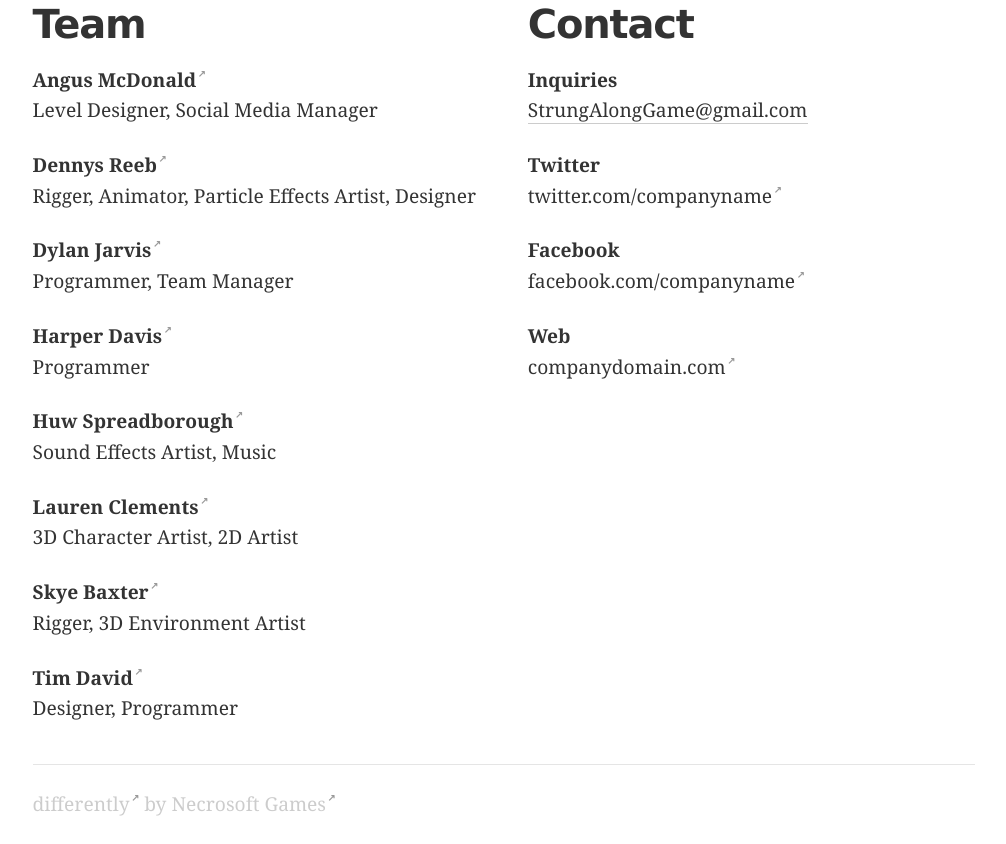
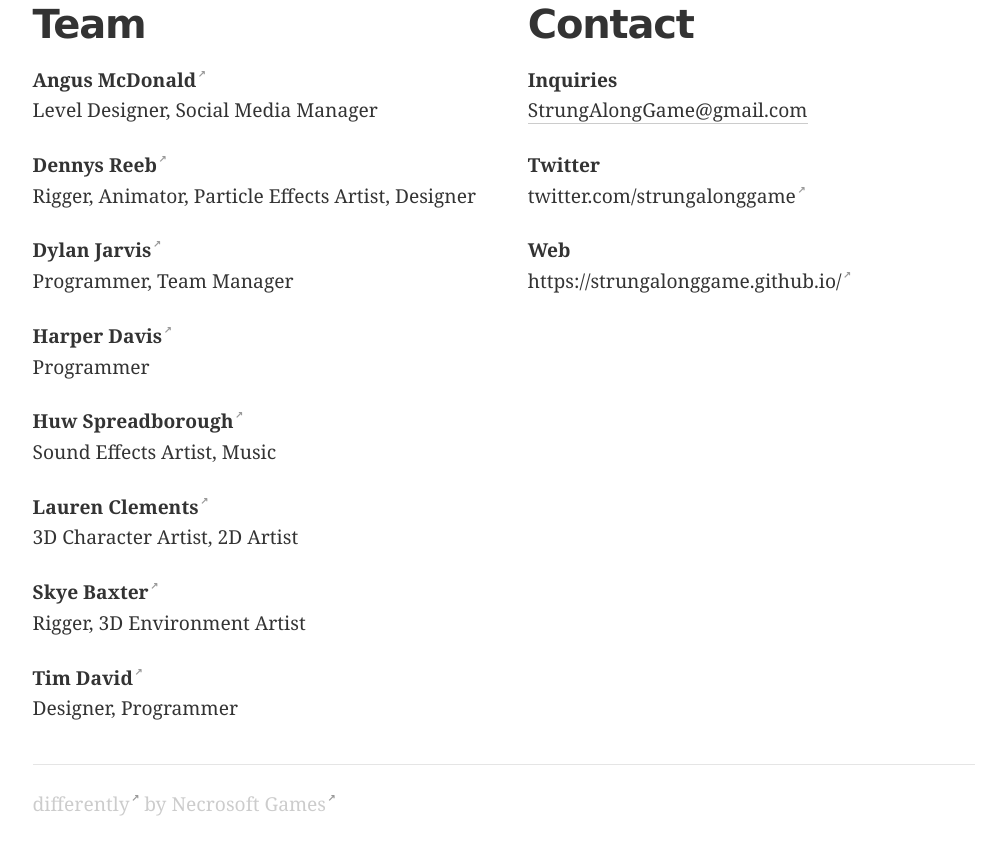
Before and after one commit to StrungAlongGame/StrungAlongGame.github.io, a plain HTML site: page index.html in a window 1280 px wide. Shown: the part 5969-6813 px from the top of the page, without its empty margins (273-1279 px from the left). Drawn offline with Linux system fonts and the light colour scheme.

Commit message:
contacts

```diff
--- a/index.html
+++ b/index.html
@@ -135,9 +135,8 @@
       <div id="contact" class="w-5 w-xs-10">
         <h2>Contact</h2>
         <p><strong>Inquiries</strong><br><a href="strungalonggame@gmail.com">StrungAlongGame@gmail.com</a></p>
-        <p><strong>Twitter</strong><br><a href="//twitter.com/companyname" target="_blank" class="external">twitter.com/companyname</a></p>
-        <p><strong> Facebook</strong><br><a href="//facebook.com/companyname" target="_blank" class="external">facebook.com/companyname</a></p>
-        <p><strong>Web</strong><br><a href="//companydomain.com" target="_blank" class="external">companydomain.com</a></p>
+        <p><strong>Twitter</strong><br><a href="//twitter.com/strungalonggame" target="_blank" class="external">twitter.com/strungalonggame</a></p>
+        <p><strong>Web</strong><br><a href="//https://strungalonggame.github.io/" target="_blank" class="external">https://strungalonggame.github.io/</a></p>
       </div>
     </div>
 
```
